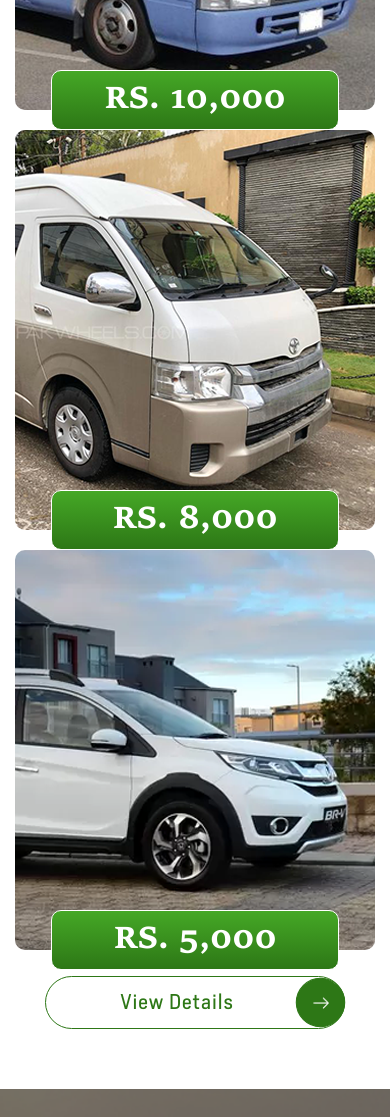
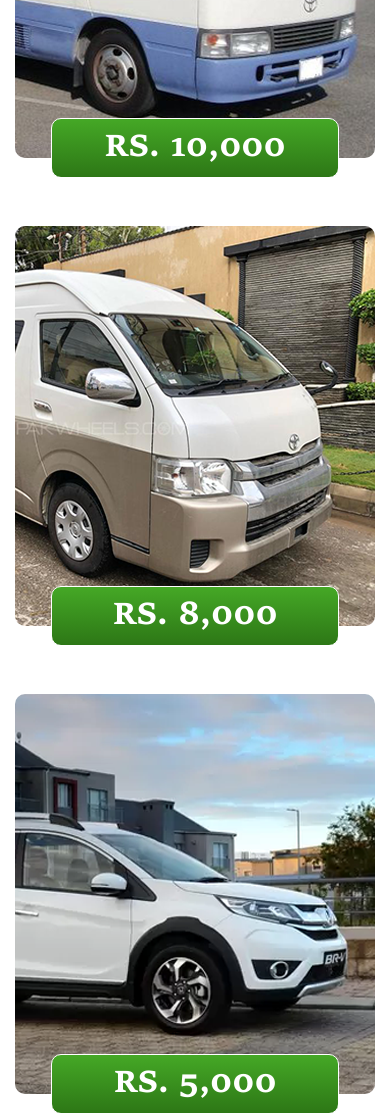
Before and after one commit to ArslanAmeer/BBT-NatureExplorer-ProjectUI, a website: page public/index.html in a window 390 px wide. Shown: the part 6940-8057 px from the top of the page. Drawn offline with Linux system fonts and the light colour scheme; files whose address does not match are found by name; a web font is replaced by a local one.

Commit message:
♻👍 Update: Transporttaion Block Margin

```diff
--- a/public/index.html
+++ b/public/index.html
@@ -574,7 +574,7 @@
                     <div class="container">
                         <div class="row">
                             <!-- Block Item -->
-                            <div class="col-md-4">
+                            <div class="col-md-4 mt-5 mt-lg-0">
                                 <a href="#" class="block-wrap">
                                     <div class="img-wrap">
                                         <img src="assets/images/transportation-img1.png" alt="Transportation">
@@ -589,7 +589,7 @@
                                 </a>
                             </div>
                             <!-- Block Item -->
-                            <div class="col-md-4">
+                            <div class="col-md-4 mt-5 mt-lg-0">
                                 <a href="#" class="block-wrap">
                                     <div class="img-wrap">
                                         <img src="assets/images/transportation-img2.png" alt="Transportation">
@@ -604,7 +604,7 @@
                                 </a>
                             </div>
                             <!-- Block Item -->
-                            <div class="col-md-4">
+                            <div class="col-md-4 mt-5 mt-lg-0">
                                 <a href="#" class="block-wrap">
                                     <div class="img-wrap">
                                         <img src="assets/images/transportation-img3.png" alt="Transportation">
@@ -618,7 +618,7 @@
                                     </div>
                                 </a>
                             </div>
-                            <button onclick="window.location.href='transportation.html'" class="mt-3 mt-md-5 mx-auto">
+                            <button onclick="window.location.href='transportation.html'" class="mt-5 mx-auto">
                                 <span>view details</span>
                                 <div><img src="assets/images/right-arrow.png" alt="arrow"></div>
                             </button>
```
